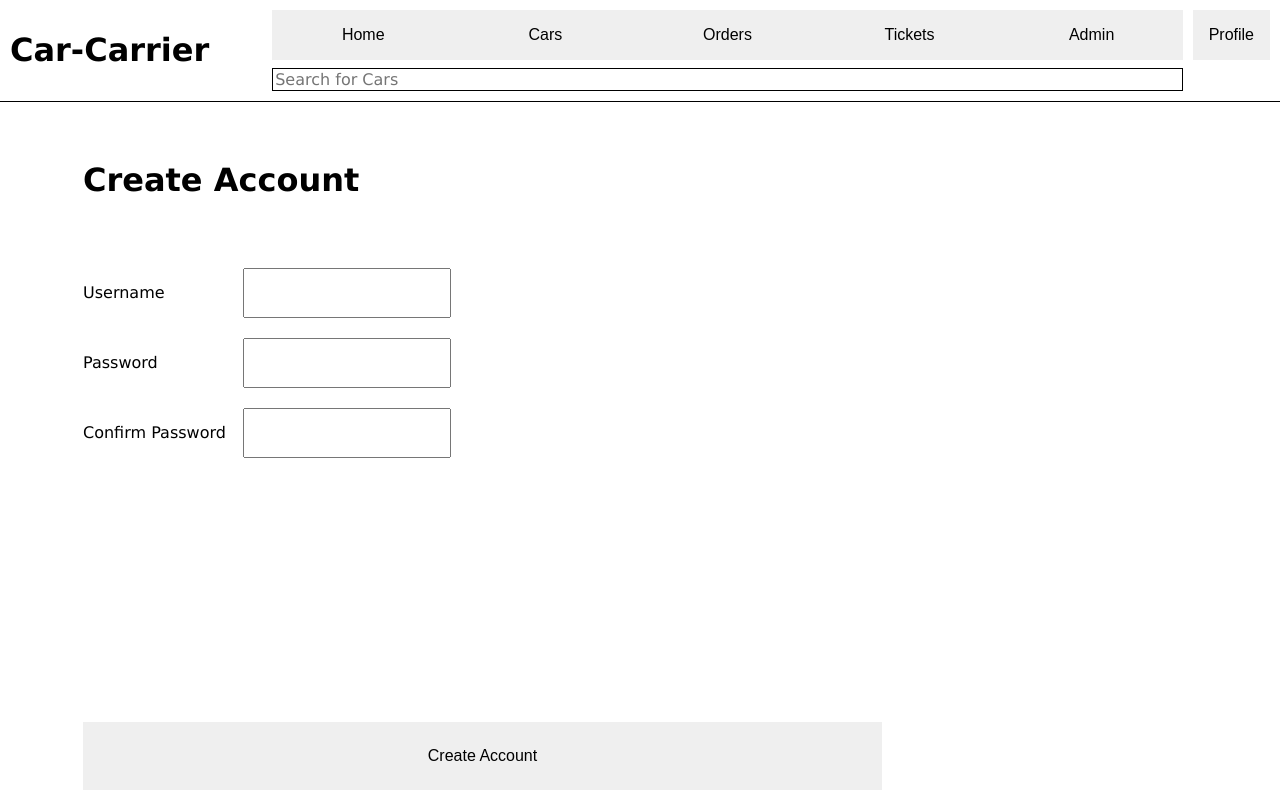
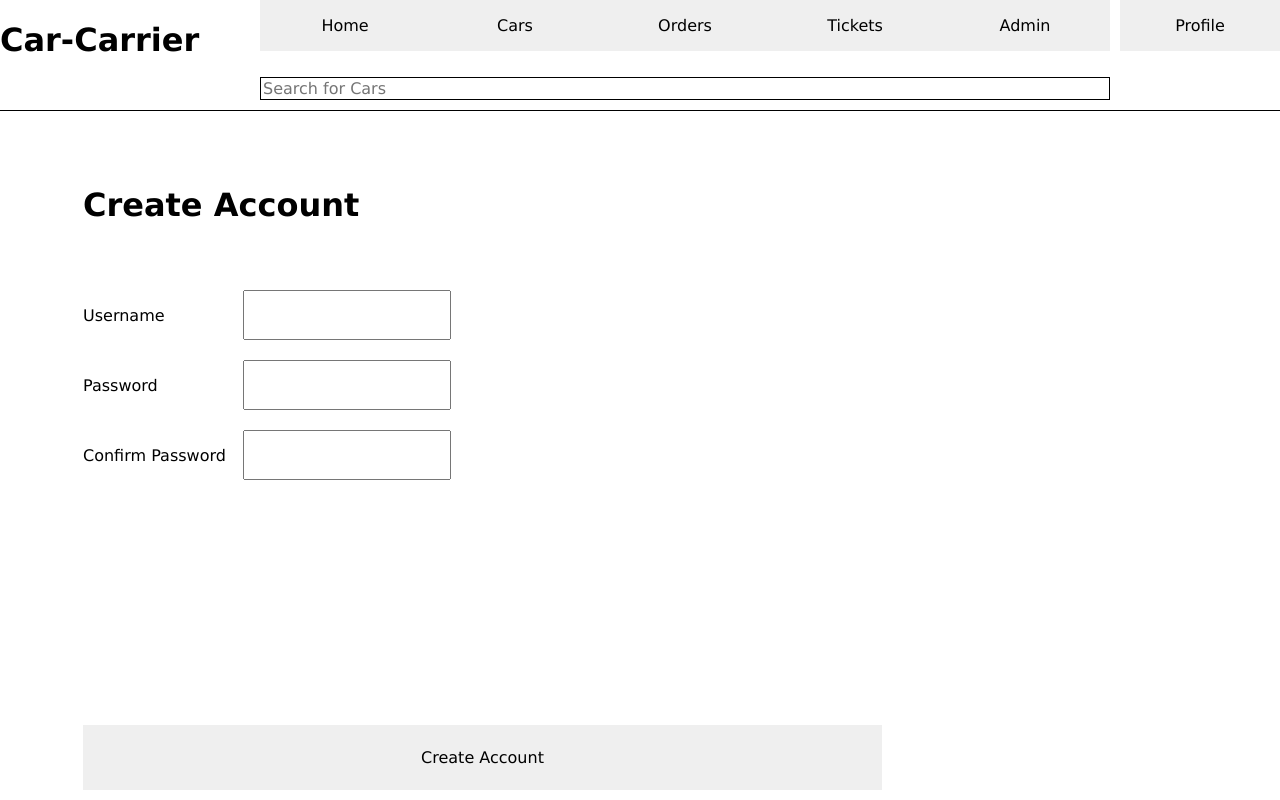
Before and after one commit to hammerhc/Car-Carrier, a Flask app: page /register in a window 1280 px wide. Run offline with Flask 2, Linux system fonts and the light colour scheme.

Commit message:
Updated Index Page
Updated Style

```diff
--- a/src/static/css/style.css
+++ b/src/static/css/style.css
@@ -4,44 +4,141 @@ html, body {
   font-family: Verdana;
 }
 
-.box {
+* {
+  font-family: Verdana;
+}
+
+/* ------------------------ CSS Grids Containers ------------------------ */
+
+.indexContainer {
+  box-sizing: border-box;
+  width: 100%;
+  height: 100%;
+  display: grid;
+  grid-template-columns: 250px auto 160px;
+  grid-template-rows: 100px 10px auto;
+  grid-template-areas: "logo navigation profile" "borderTop borderTop borderTop" "main main main";
+  column-gap: 10px;
+  row-gap: 10px;
+}
+
+.carContainer, .userContainer, .roleContainer, .accountContainer, .loginContainer, .registerContainer {
+  box-sizing: border-box;
+  width: 100%;
+  height: 100%;
+  display: grid;
+  padding: 10px;
+  grid-template-columns: 5% auto 30%;
+  grid-template-rows: 20% auto 10%;
+  grid-template-areas: "back header header" ". main sidebar" ". footer sidebar";
+  column-gap: 10px;
+  row-gap: 10px;
+}
+
+.ticketContainer {
+  box-sizing: border-box;
+  width: 100%;
+  height: 100%;
+  display: grid;
+  padding: 10px;
+  grid-template-columns: 5% auto 10%;
+  grid-template-rows: 15% auto 15%;
+  grid-template-areas: "back header controls" ". main sidebar" ". footer sidebar";
+  column-gap: 10px;
+  row-gap: 10px;
+}
+
+.usersContainer, .rolesContainer {
+  box-sizing: border-box;
+  width: 100%;
+  height: 100%;
+  display: grid;
+  padding: 10px;
+  grid-template-columns: 5% auto 10%;
+  grid-template-rows: 15% 15% auto 15%;
+  grid-template-areas: "back admin ." ". header header" ". main sidebar" ". footer sidebar";
+  column-gap: 10px;
+  row-gap: 10px;
+}
+
+.orderContainer, .ticketsContainer {
+  box-sizing: border-box;
+  width: 100%;
+  height: 100%;
+  display: grid;
+  padding: 10px;
+  grid-template-columns: auto;
+  grid-template-rows: 10% auto;
+  grid-template-areas: "header" "main";
+  column-gap: 10px;
+  row-gap: 10px;
+}
+
+/* ------------------------ CSS Grids Areas ------------------------ */
+
+.logo {
+  grid-area: logo;
+}
+
+.navigation {
+  grid-area: navigation;
   display: flex;
-  flex-flow: column;
+  flex-direction: column;
+  justify-content: space-between;
+  flex-wrap: nowrap;
+}
+
+.profile {
+  grid-area: profile;
+}
+
+.borderTop {
+  border-top: 1px solid black;
+  grid-area: borderTop;
+}
+
+.borderBottom {
+  border-bottom: 1px solid black;
+  grid-area: borderBottom;
+}
+
+.content {
+  grid-area: main;
+}
+
+.backButton {
+  grid-area: back;
+}
+
+.contentTitle {
+  grid-area: header;
+  margin-block: auto;
+}
+
+.main {
+  grid-area: main;
+  width: 100%;
   height: 100%;
 }
 
-.box .row.header {
-  flex: 0 1 80px;
+.controlsContainer {
+  grid-area: footer;
 }
 
-.box .row.content {
-  flex: 1 1 auto;
+.closeTicket {
+  grid-area: controls;
 }
 
-.box .row.footer {
-  flex: 0 1 100px;
+#carDescription {
+  grid-area: sidebar;
+  margin: 0px;
 }
 
-.row.header {
-  display: flex;
-  flex-flow: row;
-  justify-content: space-between;
-  padding: 10px;
-  border-bottom: 1px solid black;
+.adminHeader {
+  grid-area: admin;
 }
 
-.row.footer {
-  border-top: 1px solid black;
-}
-
-.navigation {
-  display: flex;
-  flex-flow: column;
-  justify-content: space-between;
-  flex-grow: 10;
-  padding: 0px 10px;
-  flex-wrap: nowrap;
-}
+/* ------------------------ CSS Flexbox Containers ------------------------ */
 
 .navigation .navbar, .navigation .search {
   display: flex;
@@ -49,14 +146,13 @@ html, body {
   justify-content: space-between;
 }
 
+/* ------------------------ Forms ------------------------ */
+
+
+/* ------------------------ Controls ------------------------ */
+
 .navButton {
   width: 100%;
-}
-
-.profile {
-  flex-grow: 0;
-  position: relative;
-  display: inline-block;
 }
 
 .logo {
@@ -72,6 +168,10 @@ button {
 
 button:hover {
   background-color: darkgray;
+}
+
+#profileButton {
+  width: 100%;
 }
 
 .searchbar {
@@ -161,85 +261,7 @@ button:hover {
   align-self: flex-start
 }
 
-.carContainer, .userContainer, .roleContainer, .accountContainer, .loginContainer, .registerContainer {
-  box-sizing: border-box;
-  width: 100%;
-  height: 100%;
-  display: grid;
-  padding: 10px;
-  grid-template-columns: 5% auto 30%;
-  grid-template-rows: 20% auto 10%;
-  grid-template-areas: "back header header" ". main sidebar" ". footer sidebar";
-  column-gap: 10px;
-  row-gap: 10px;
-}
 
-.ticketContainer {
-  box-sizing: border-box;
-  width: 100%;
-  height: 100%;
-  display: grid;
-  padding: 10px;
-  grid-template-columns: 5% auto 10%;
-  grid-template-rows: 15% auto 15%;
-  grid-template-areas: "back header controls" ". main sidebar" ". footer sidebar";
-  column-gap: 10px;
-  row-gap: 10px;
-}
-
-.usersContainer, .rolesContainer {
-  box-sizing: border-box;
-  width: 100%;
-  height: 100%;
-  display: grid;
-  padding: 10px;
-  grid-template-columns: 5% auto 10%;
-  grid-template-rows: 15% 15% auto 15%;
-  grid-template-areas: "back admin ." ". header header" ". main sidebar" ". footer sidebar";
-  column-gap: 10px;
-  row-gap: 10px;
-}
-
-.backButton {
-  grid-area: back;
-}
-
-.contentTitle {
-  grid-area: header;
-  margin-block: auto;
-}
-
-.main {
-  grid-area: main;
-  width: 100%;
-  height: 100%;
-}
-
-.controlsContainer {
-  grid-area: footer;
-}
-
-.closeTicket {
-  grid-area: controls;
-}
-
-#carDescription {
-  grid-area: sidebar;
-  margin: 0px;
-}
-
-.orderContainer, .ticketsContainer {
-  box-sizing: border-box;
-  width: 100%;
-  height: 100%;
-  display: grid;
-  padding: 10px;
-  grid-template-columns: auto;
-  grid-template-rows: 10% auto;
-  grid-template-areas: "header" "main";
-  column-gap: 10px;
-  row-gap: 10px;
-}
 
 th, td {
   padding: 15px;
@@ -293,9 +315,7 @@ input {
   text-align: left;
 }
 
-.adminHeader {
-  grid-area: admin;
-}
+
 
 #userControlContainer, #roleControlContainer, #accountControlContainer, #loginControlContainer, #registerControlContainer {
   display: flex;
--- a/src/templates/index.html
+++ b/src/templates/index.html
@@ -12,8 +12,7 @@
 </head>
 
 <body>
-    <div class="box">
-        <div class="row header">
+    <div class="indexContainer">
 
         <div class="logo">
             <h1>Car-Carrier</h1>
@@ -46,9 +45,9 @@
             </div>
         </div>
 
-        </div>
+        <div class="borderTop"></div>
 
-        <div class="row content">
+        <div class="content">
             {% block content %}{% endblock %}
         </div>
 
```
Lines whose indentation alone changed are shown as unchanged.
